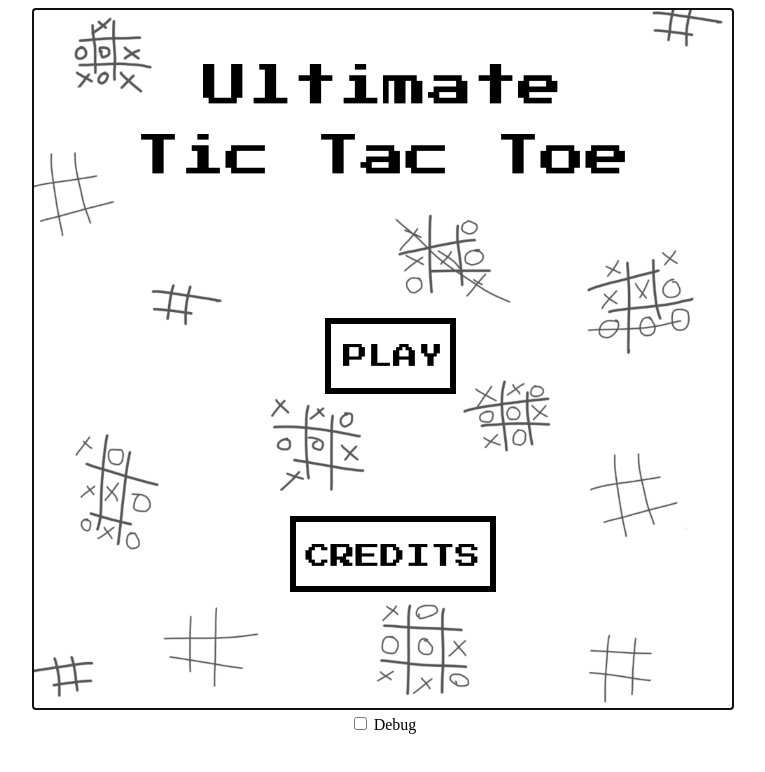
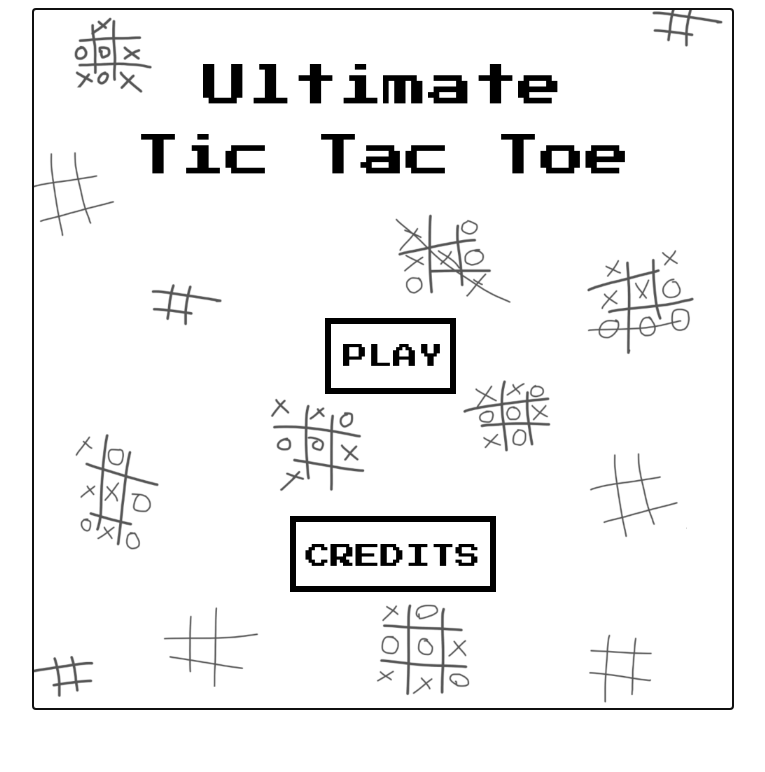
Before and after one commit to EverAwesomeOne/UltimateTicTacToe, a plain HTML site: page index.html in a window 1280 px wide. Shown: the whole page, without its empty margins (257-1022 px from the left). Drawn offline with Linux system fonts and the light colour scheme.

Commit message:
remove debug feature

```diff
--- a/index.html
+++ b/index.html
@@ -29,9 +29,6 @@
     <div style="text-align: center">
         <canvas id="gameWorld" width="700" height="700" style="background: white; border: 1px solid black" tabindex="0" autofocus></canvas>
     </div>
-    <div style="text-align: center">
-        <input type="checkbox" id="debug"> Debug
-    </div>
 </body>
 
 </html>
```
